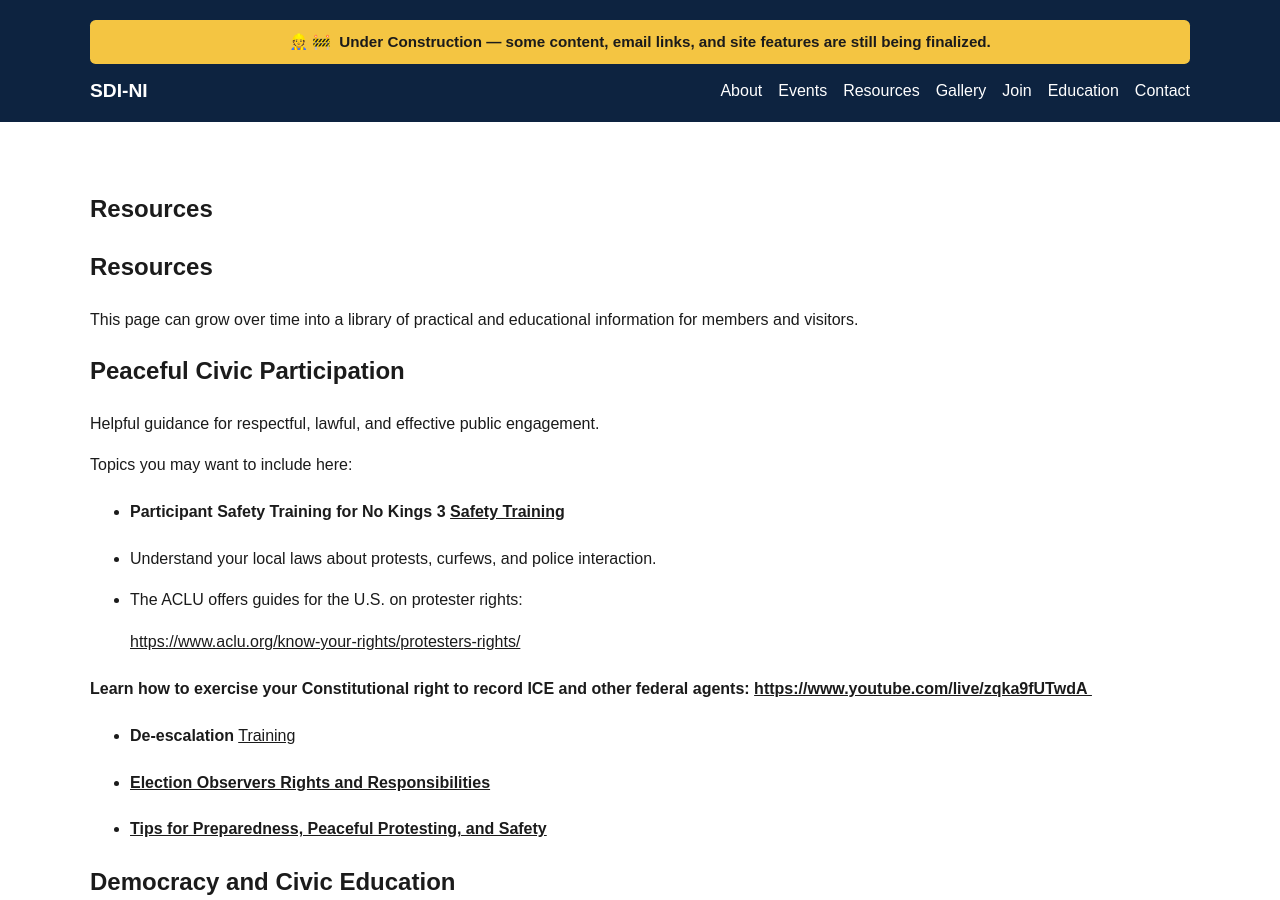
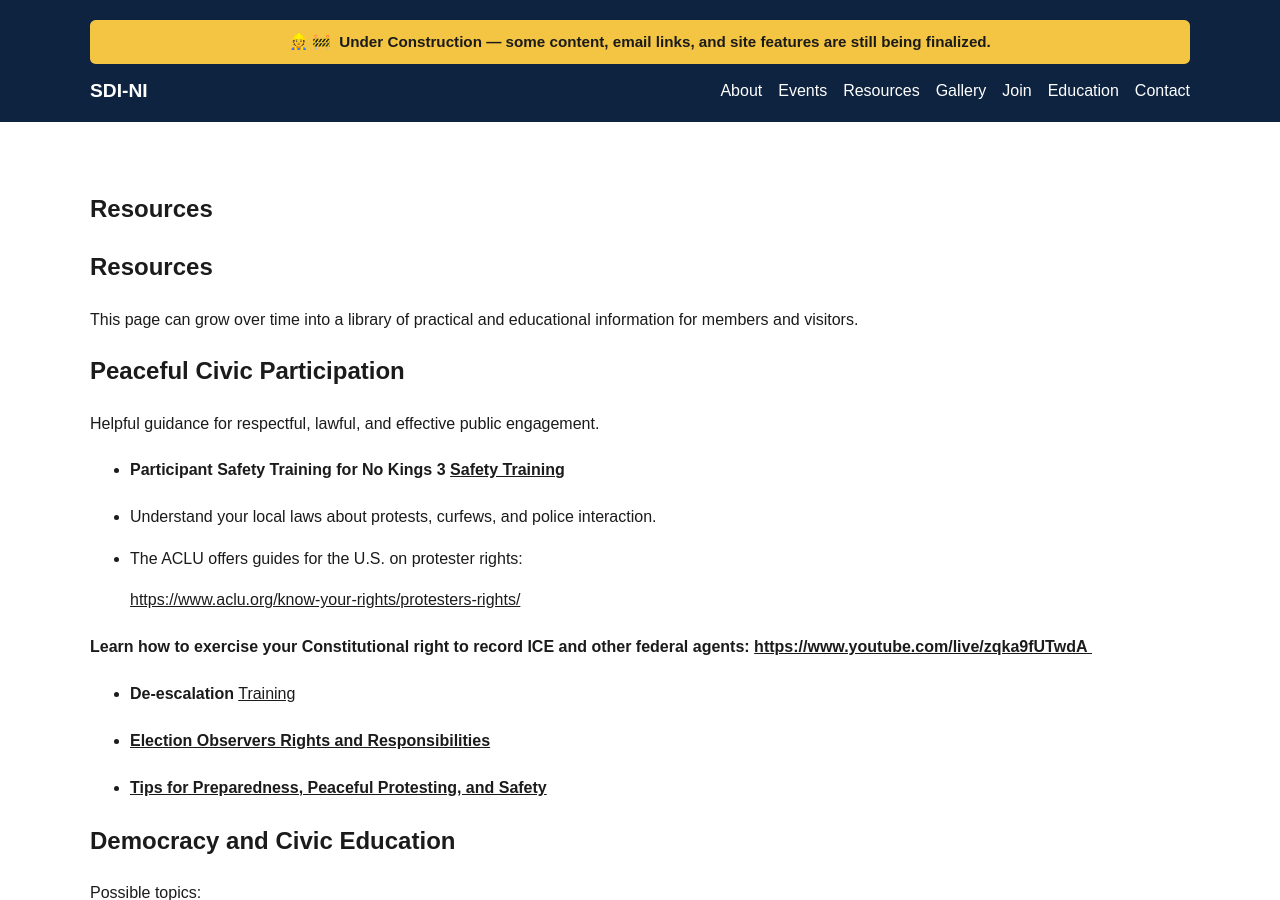
Before and after one commit to SDI-NI/sdini-web, a Jekyll site: the page built from resources.md, in a window 1280 px wide and 900 px high. Built offline with Jekyll 4.4.1, drawn with Linux system fonts in a browser that asks for light colours; a script that is not in the unit is left out.

Commit message:
Update Pages “resources”

```diff
--- a/resources.md
+++ b/resources.md
@@ -10,8 +10,6 @@ This page can grow over time into a library of practical and educational informa
 ## Peaceful Civic Participation
 
 Helpful guidance for respectful, lawful, and effective public engagement.
-
-Topics you may want to include here:
 
 * #### **Participant Safety Training for No Kings 3** [Safety Training ](https://www.mobilize.us/indivisible/event/913879/)
 
```
